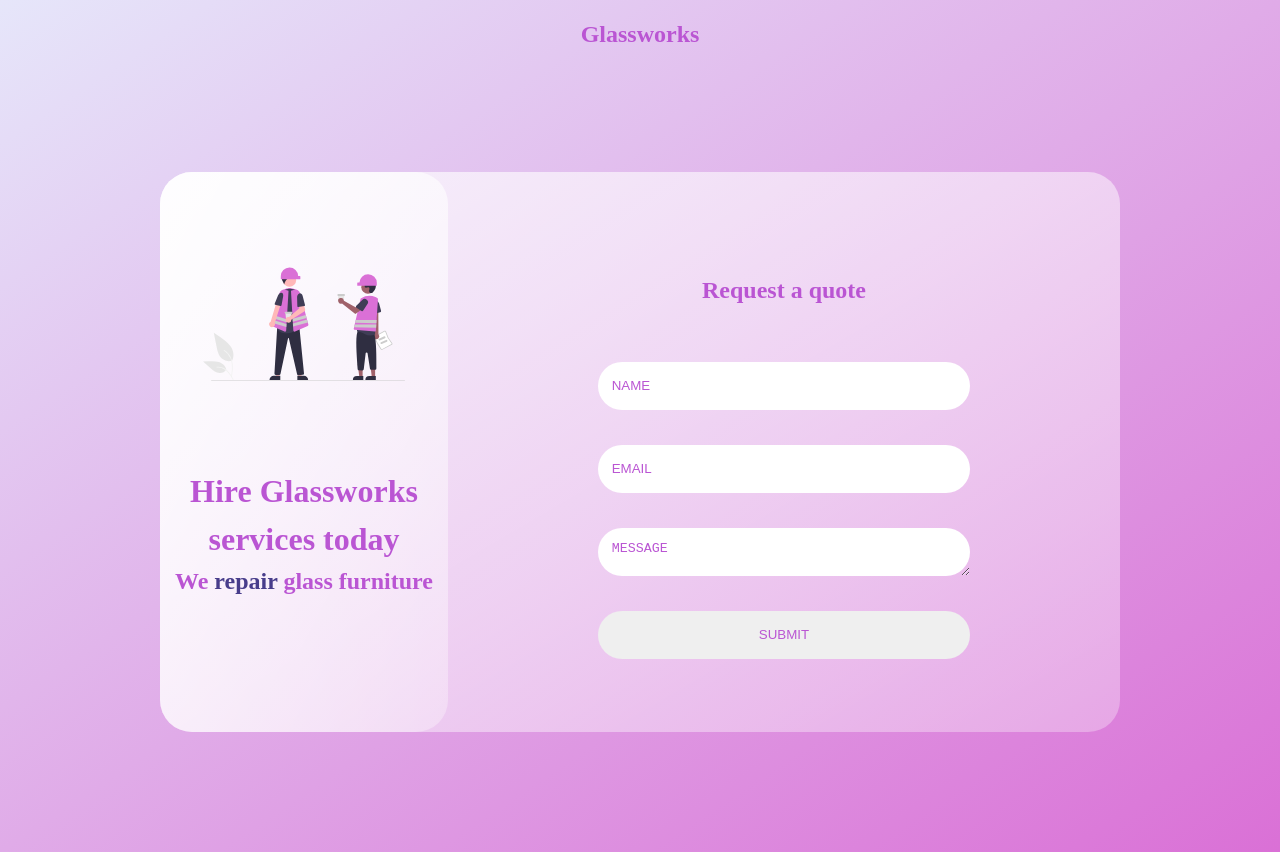
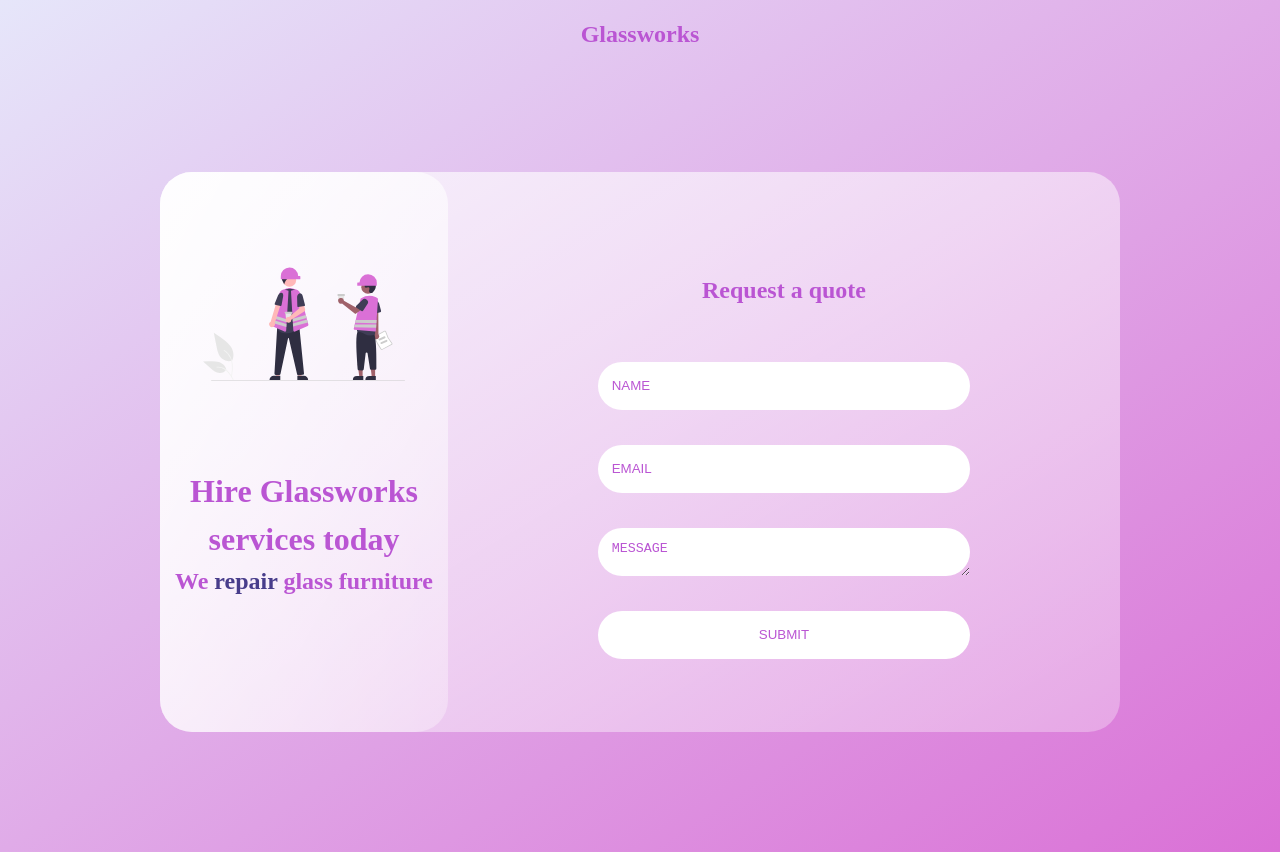
Before and after one commit to ruona-S/glass-landing-page, a website: page index.html in a window 1280 px wide. Drawn offline with Linux system fonts and the light colour scheme.

Commit message:
"commit"

```diff
--- a/public/style.css
+++ b/public/style.css
@@ -81,7 +81,12 @@ textarea::placeholder, input::placeholder {
    padding-left: 1em;
    color: #BA55D3;
 }
-
+form .contact {
+   background-color: white;
+}
+form .contact:hover {
+   background-color: transparent;
+}
 
 
 
```
